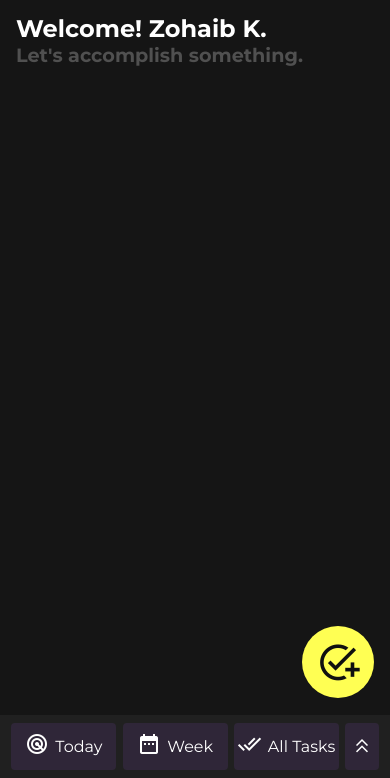
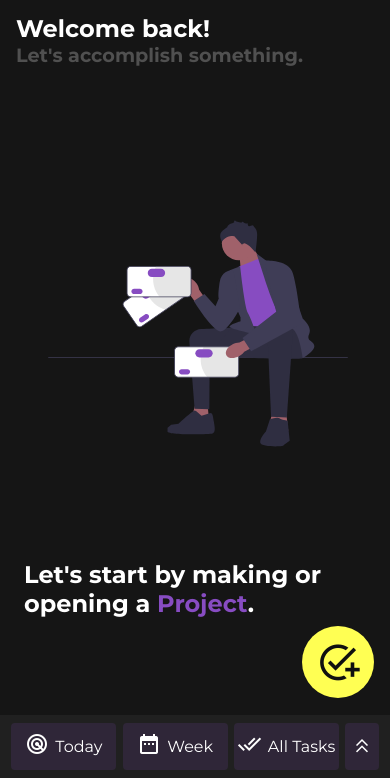
Before and after one commit to napstar-420/workdone-complex-todo-app, a website built with webpack: page dist/index.html in a window 390 px wide. Shown: the part 66-844 px from the top of the page. Built offline with nearby package versions, Linux system fonts and the light colour scheme.

Commit message:
Create Default Task Container

```diff
--- a/src/UI.js
+++ b/src/UI.js
@@ -455,3 +455,6 @@
         isNavShowing = false;
     }
 }
+
+document.getElementById('login-btn').addEventListener('click', ()=>alert("Sorry! we don't support this feature right now."))
+document.getElementById('sign-up-btn').addEventListener('click', ()=>alert("Sorry! we don't support this feature right now."))
--- a/src/project.js
+++ b/src/project.js
@@ -63,6 +63,10 @@ export default class Project {
         // Updates DOM
         if(this.isProjectOpened(id) === true) {
             UI.resetTaskContainer()
+            Task.taskContainer.innerHTML = `<div class="default-task-container">
+            <h2>Let's start by making or opening a <span>Project</span>.</h2>
+            <img src="./home_svg.svg" alt="" width="300px">
+          </div>`
         }
         // Removes Project
         this.projectList = [...Project.projectList.filter(project => project.id !== id)];
--- a/src/style.css
+++ b/src/style.css
@@ -35,6 +35,8 @@
 
 body {
     background-color: #151515;
+    max-width: 1500px;
+    margin: auto;
 }
 
 .hidden {
@@ -86,13 +88,14 @@ body {
 /* HEADER STYLING */
 
 header {
-    /* background: linear-gradient(90deg, rgba(8,234,133,1) 0%, rgba(8,234,201,1) 100%); */
     padding: 0.5rem 1rem;
     height: 4rem;
     display: flex;
     justify-content: space-between;
     align-items: center;
     border-bottom: #fff 3px solid;
+    background-color: var(--main-color);
+    background: linear-gradient(180deg, rgb(135, 76, 194) 0%, rgb(105, 50, 160) 100%);
 }
 
 .header-title {
@@ -111,6 +114,11 @@ header {
 
 .login-btn:hover {
     background-color: rgb(255, 255, 255, 0.1);
+}
+
+.sign-up-btn {
+    background-color: #fff;
+    color: var(--main-color);
 }
 
 /* MAIN STYLING */
@@ -173,10 +181,6 @@ nav {
 #open-project-model-btn {
     background-color: rgb(255, 255, 83);
     color: #101010;
-}
-
-nav:hover {
-    background-color: #202020;
 }
 
 
@@ -258,8 +262,9 @@ nav h2 {
 .main-container {
     flex: 1;
     margin: 0 1rem;
-    display: flex;
-    flex-direction: column;
+    display: grid;
+    grid-template-columns: 1fr;
+    grid-template-rows: auto auto 1fr;
     height: calc(100vh - 4rem);
 }
 
@@ -527,6 +532,40 @@ nav h2 {
     font-size: inherit;
 }
 
+.default-task-container {
+    display: flex;
+    align-items: center;
+    justify-content: space-around;
+}
+
+.default-task-container h2 {
+    flex: 1;
+    font-size: 2.5rem;
+    color: #fff;
+    font-family: var(--main-font);
+}
+
+.default-task-container span {
+    font-size: inherit;
+    color: var(--main-color);
+}
+
+.default-task-container img {
+    flex: 1;
+    max-width: 600px;
+}
+
+@media screen and (max-width: 900px) {
+    .default-task-container {
+        flex-direction: column-reverse;
+        margin: 0 1rem;
+    }
+
+    .default-task-container h2 {
+        flex: none;
+    }
+}
+
 @media only screen and (max-width: 786px){
     .header-btn-wrapper {
         display: none;
@@ -609,6 +648,9 @@ nav h2 {
 
     .main-container {
         margin: 0;
+        display: flex;
+        flex-direction: column;
+        height: calc(100vh - 4rem);
     }
 
     .top-container {
@@ -619,6 +661,11 @@ nav h2 {
         /* overflow-x: hidden; */
         padding: 0.5rem;
         padding-bottom: 10rem;
+        flex: 1;
+    }
+
+    .default-task-container h2 {
+        font-size: 1.5rem;
     }
 
     .task {
```
Also changed, not shown: dist/home_svg.svg (added), dist/index.bundle.js, dist/index.html, dist/project.bundle.js, dist/storage.bundle.js, dist/task.bundle.js, dist/ui.bundle.js.
